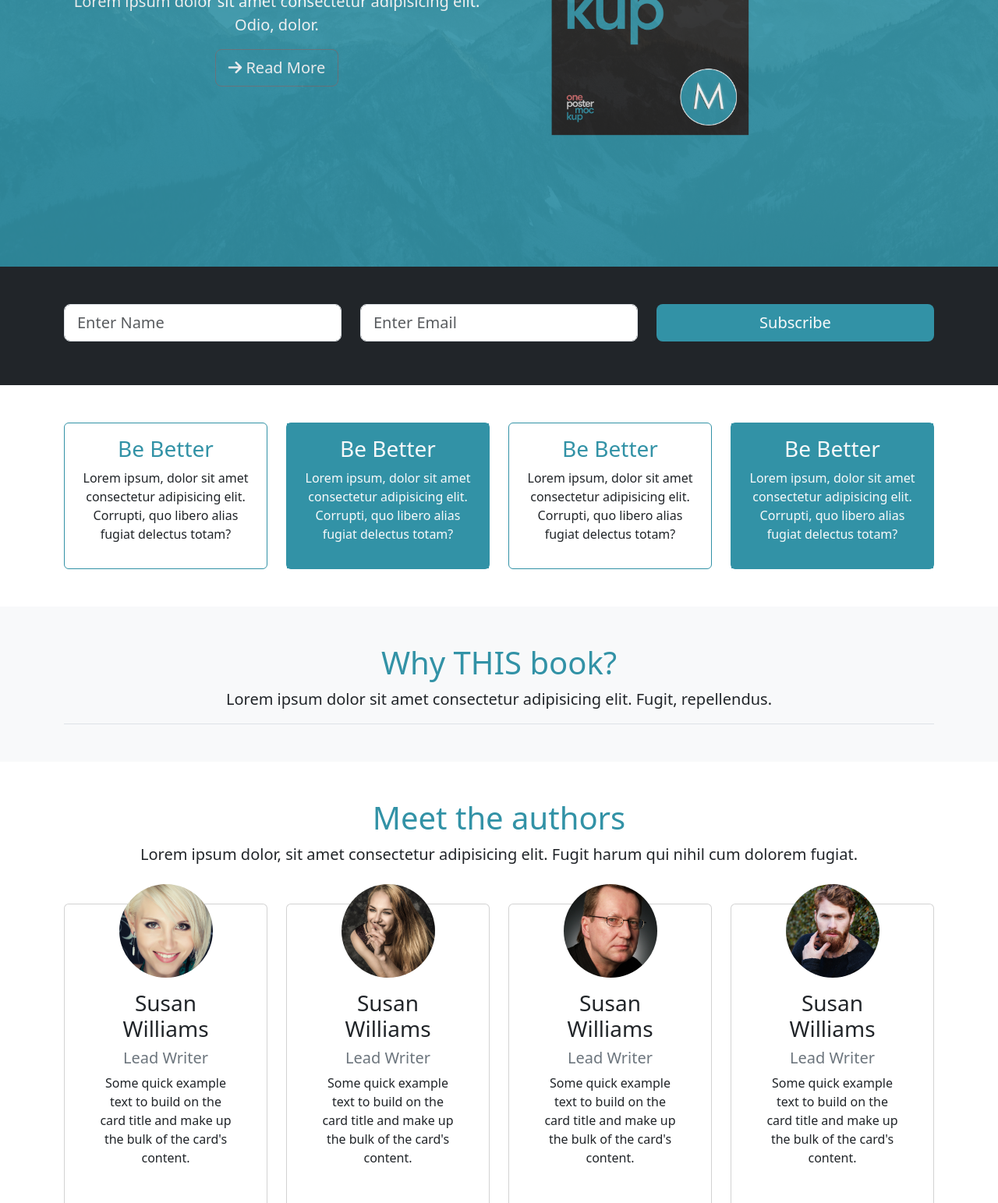
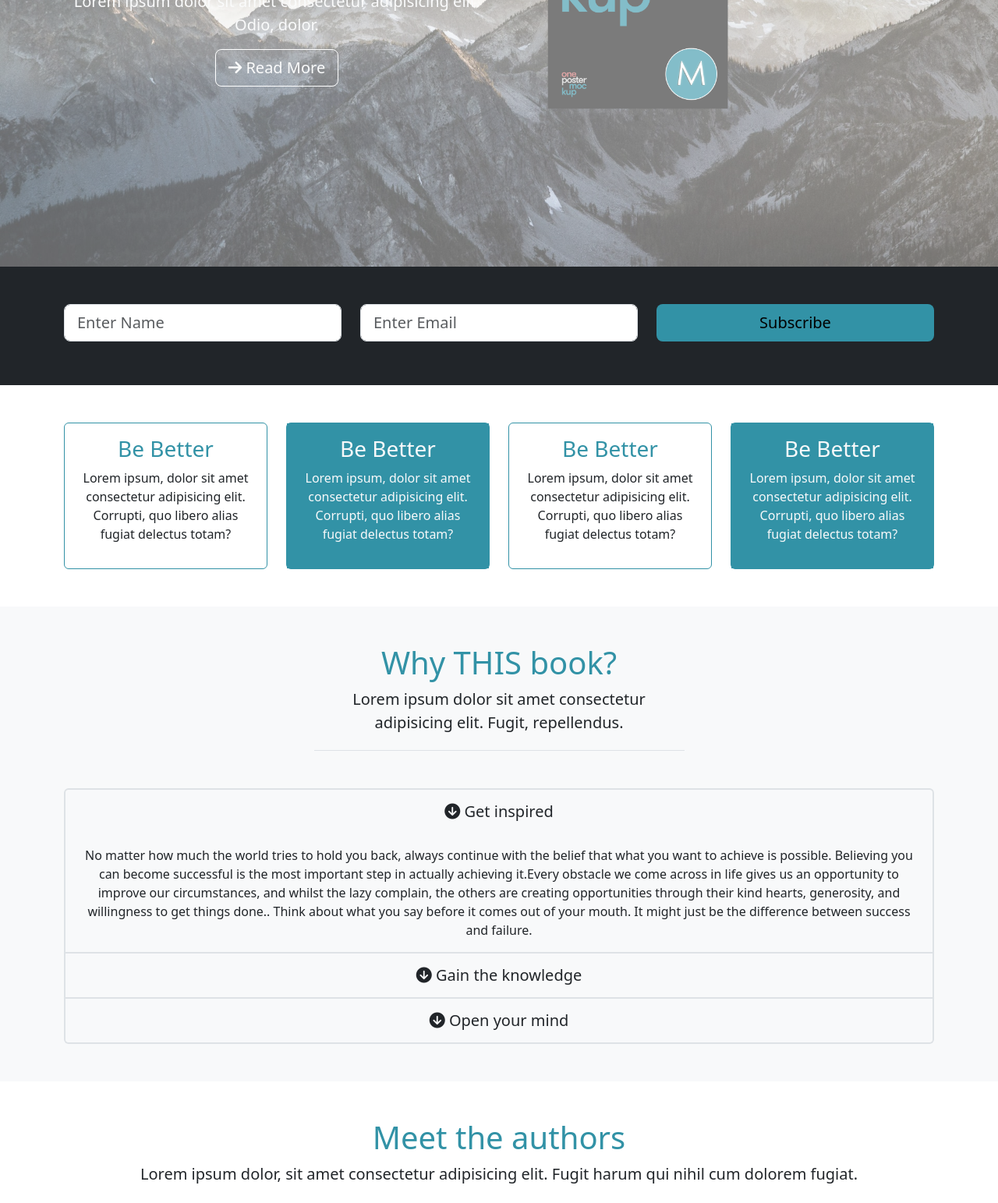
Before and after one commit to JamilIrshad/Muzika, a plain HTML site: page index.html in a window 1280 px wide. Shown: the part 296-1839 px from the top of the page at 78% size. Drawn offline with nearby package versions, Linux system fonts and the light colour scheme.

Commit message:
Added Accordions

```diff
--- a/css/style.css
+++ b/css/style.css
@@ -15,19 +15,21 @@
 }
 
 #home{
+    position: relative;
     background: url(../img/mountains.jpg) no-repeat center center/cover;
     height:70vh;
     margin-top: 78px;
+    opacity: 0.6;
 }
 
 .dark-overlay{
     height:100%;
     background-color: var(--dark-overlay);
-    opacity: 0.9;
+    opacity: 0.6;
 }
 
 .book-poster{
-    height: 440px;
+    height: 62%;
 }
 
 #btn-subs{
--- a/index.html
+++ b/index.html
@@ -4,11 +4,12 @@
 <head>
     <meta charset="UTF-8">
     <meta name="viewport" content="width=device-width, initial-scale=1.0">
+    <link rel="shortcut icon" href="img/mlogo.png" type="image/x-icon">
     <link href="https://cdn.jsdelivr.net/npm/bootstrap@5.3.3/dist/css/bootstrap.min.css" rel="stylesheet"
         integrity="sha384-QWTKZyjpPEjISv5WaRU9OFeRpok6YctnYmDr5pNlyT2bRjXh0JMhjY6hW+ALEwIH" crossorigin="anonymous">
     <link rel="stylesheet" href="https://cdnjs.cloudflare.com/ajax/libs/font-awesome/6.5.1/css/all.min.css">
     <link rel="stylesheet" href="./css/style.css">
-    <title>Document</title>
+    <title>Muzika</title>
 </head>
 
 <body>
@@ -51,15 +52,15 @@
 
     <!-- Showcase Area -->
     <section id="home">
-        <div class="dark-overlay">
-            <div class="container text-light text-center ">
+        <div class="primary-overlay">
+            <div class="container text-light text-center z-index-5">
                 <div class="row">
                     <div class="col-md-6 ">
                         <h1 class="display-2 pt-4">Do what you dream of...</h1>
                         <p class="lead">Lorem ipsum dolor sit amet consectetur adipisicing elit. Odio, dolor.</p>
 
-                        <button class="btn btn-lg btn-outline-secondary text-light"><i class="fa fa-arrow-right"
-                                aria-hidden="true"></i> Read More</button>
+                        <button class="btn btn-lg btn-outline-secondary text-light border-white"><i
+                                class="fa fa-arrow-right" aria-hidden="true"></i> Read More</button>
                     </div>
                     <div class="col-md-6">
                         <img src="./img/book.png" class="img-fluid book-poster d-none d-lg-block">
@@ -68,7 +69,7 @@
             </div>
     </section>
 
-    <!-- Form -->
+    <!-- Subscription Form -->
     <section class="py-5 bg-dark">
         <div class="container">
             <div class="row">
@@ -83,7 +84,7 @@
                     </div>
                 </div>
                 <div class="col-md-4">
-                    <button class="btn btn-lg btn-block w-100 text-light" id="btn-subs">
+                    <button class="btn btn-lg btn-block w-100 text-black" id="btn-subs">
                         Subscribe
                     </button>
                 </div>
@@ -145,15 +146,74 @@
 
     <!-- About -->
     <section id="about" class="py-5 bg-light">
-        <div class="container text-center">
-            <h1 class="text-mine">
-                Why THIS book?
-            </h1>
-            <p class="lead">
-                Lorem ipsum dolor sit amet consectetur adipisicing elit. Fugit, repellendus.
-            </p>
-            <div class="mx-auto border-bottom w-1"></div>
+        <div class="container text-center mb-5">
+            <div class="row justify-content-center">
+                <div class="col-5 border-bottom">
+                    <h1 class="text-mine">
+                        Why THIS book?
+                    </h1>
+                    <p class="lead pb-1">
+                        Lorem ipsum dolor sit amet consectetur adipisicing elit. Fugit, repellendus.
+                    </p>
+                </div>
+            </div>
         </div>
+
+        <div class="container">
+            <div class="accordion text-center" id="accordion">
+                <div class="accordion-item bg-light border-2">
+                    <h5 class="accordion-header text-center py-3" data-bs-toggle="collapse"
+                        data-bs-target="#collapseOne" aria-expanded="false" aria-controls="collapseOne">
+                        <i class="fas fa-arrow-circle-down"></i> Get inspired
+                    </h5>
+                    <div id="collapseOne" class="accordion-collapse collapse show" data-bs-parent="#accordion">
+                        <div class="accordion-body">
+                            No matter how much the world tries to hold you back, always continue with the belief that
+                            what you want to achieve is possible. Believing you can become successful is the most
+                            important step in actually achieving it.Every obstacle we come across in life gives us an
+                            opportunity to improve our circumstances, and whilst the lazy complain, the others are
+                            creating opportunities through their kind hearts, generosity, and willingness to get things
+                            done.. Think about what you say before it comes out of your mouth. It might just be the
+                            difference between success and failure.
+                        </div>
+                    </div>
+                </div>
+                <div class="accordion-item bg-light border-2">
+                    <h5 class="accordion-header text-center py-3" data-bs-toggle="collapse"
+                        data-bs-target="#collapseTwo" aria-expanded="false" aria-controls="collapseTwo">
+                        <i class="fas fa-arrow-circle-down"></i> Gain the knowledge
+                    </h5>
+                    <div id="collapseTwo" class="accordion-collapse collapse" data-bs-parent="#accordion">
+                        <div class="accordion-body">
+                            No matter how much the world tries to hold you back, always continue with the belief that
+                            what you want to achieve is possible. Believing you can become successful is the most
+                            important step in actually achieving it.Every obstacle we come across in life gives us an
+                            opportunity to improve our circumstances, and whilst the lazy complain, the others are
+                            creating opportunities through their kind hearts, generosity, and willingness to get things
+                            done.. Think about what you say before it comes out of your mouth. It might just be the
+                            difference between success and failure.
+                        </div>
+                    </div>
+                </div>
+                <div class="accordion-item bg-light border-2">
+                    <h5 class="accordion-header text-center py-3" data-bs-toggle="collapse"
+                        data-bs-target="#collapseThree" aria-expanded="false" aria-controls="collapseThree">
+                        <i class="fas fa-arrow-circle-down"></i> Open your mind
+                    </h5>
+                    <div id="collapseThree" class="accordion-collapse collapse" data-bs-parent="#accordion">
+                        <div class="accordion-body">
+                            No matter how much the world tries to hold you back, always continue with the belief that
+                            what you want to achieve is possible. Believing you can become successful is the most
+                            important step in actually achieving it.Every obstacle we come across in life gives us an
+                            opportunity to improve our circumstances, and whilst the lazy complain, the others are
+                            creating opportunities through their kind hearts, generosity, and willingness to get things
+                            done.. Think about what you say before it comes out of your mouth. It might just be the
+                            difference between success and failure.
+                        </div>
+                    </div>
+                </div>
+            </div>
+
     </section>
 
 
@@ -167,7 +227,7 @@
 
             <div class="row mt-5">
                 <div class="col-md-3">
-                    <div class="card p-4 hover" >
+                    <div class="card p-4 hover">
                         <div class="img-mine">
                             <img src="./img/person1.jpg" class="card-img-top img-fluid" alt="...">
                         </div>
@@ -176,7 +236,8 @@
                             <h5 class="text-secondary">
                                 Lead Writer
                             </h5>
-                            <p class="card-text">Some quick example text to build on the card title and make up the bulk of
+                            <p class="card-text">Some quick example text to build on the card title and make up the bulk
+                                of
                                 the card's content.</p>
                             <div class="mt-5">
                                 <i class="fa-brands fa-facebook text-white"></i>
@@ -187,7 +248,7 @@
                     </div>
                 </div>
                 <div class="col-md-3">
-                    <div class="card p-4 hover" >
+                    <div class="card p-4 hover">
                         <div class="img-mine">
                             <img src="./img/person2.jpg" class="card-img-top img-fluid" alt="...">
                         </div>
@@ -196,7 +257,8 @@
                             <h5 class="text-secondary">
                                 Lead Writer
                             </h5>
-                            <p class="card-text">Some quick example text to build on the card title and make up the bulk of
+                            <p class="card-text">Some quick example text to build on the card title and make up the bulk
+                                of
                                 the card's content.</p>
                             <div class="mt-5">
                                 <i class="fa-brands fa-facebook text-white"></i>
@@ -207,7 +269,7 @@
                     </div>
                 </div>
                 <div class="col-md-3">
-                    <div class="card p-4 hover" >
+                    <div class="card p-4 hover">
                         <div class="img-mine">
                             <img src="./img/person3.jpg" class="card-img-top img-fluid" alt="...">
                         </div>
@@ -216,7 +278,8 @@
                             <h5 class="text-secondary">
                                 Lead Writer
                             </h5>
-                            <p class="card-text">Some quick example text to build on the card title and make up the bulk of
+                            <p class="card-text">Some quick example text to build on the card title and make up the bulk
+                                of
                                 the card's content.</p>
                             <div class="mt-5">
                                 <i class="fa-brands fa-facebook text-white"></i>
@@ -227,7 +290,7 @@
                     </div>
                 </div>
                 <div class="col-md-3">
-                    <div class="card p-4 hover" >
+                    <div class="card p-4 hover">
                         <div class="img-mine">
                             <img src="./img/person4.jpg" class="card-img-top img-fluid" alt="...">
                         </div>
@@ -236,7 +299,8 @@
                             <h5 class="text-secondary">
                                 Lead Writer
                             </h5>
-                            <p class="card-text">Some quick example text to build on the card title and make up the bulk of
+                            <p class="card-text">Some quick example text to build on the card title and make up the bulk
+                                of
                                 the card's content.</p>
                             <div class="mt-5">
                                 <i class="fa-brands fa-facebook text-white"></i>
@@ -257,7 +321,8 @@
                 <div class="col-pd-9">
                     <h3>Get in touch</h3>
                     <p class="lead">
-                        Lorem ipsum, dolor sit amet consectetur adipisicing elit. Vero in enim consequatur, fuga eum reprehenderit.
+                        Lorem ipsum, dolor sit amet consectetur adipisicing elit. Vero in enim consequatur, fuga eum
+                        reprehenderit.
                     </p>
                 </div>
                 <div class="col-md-3">
```
